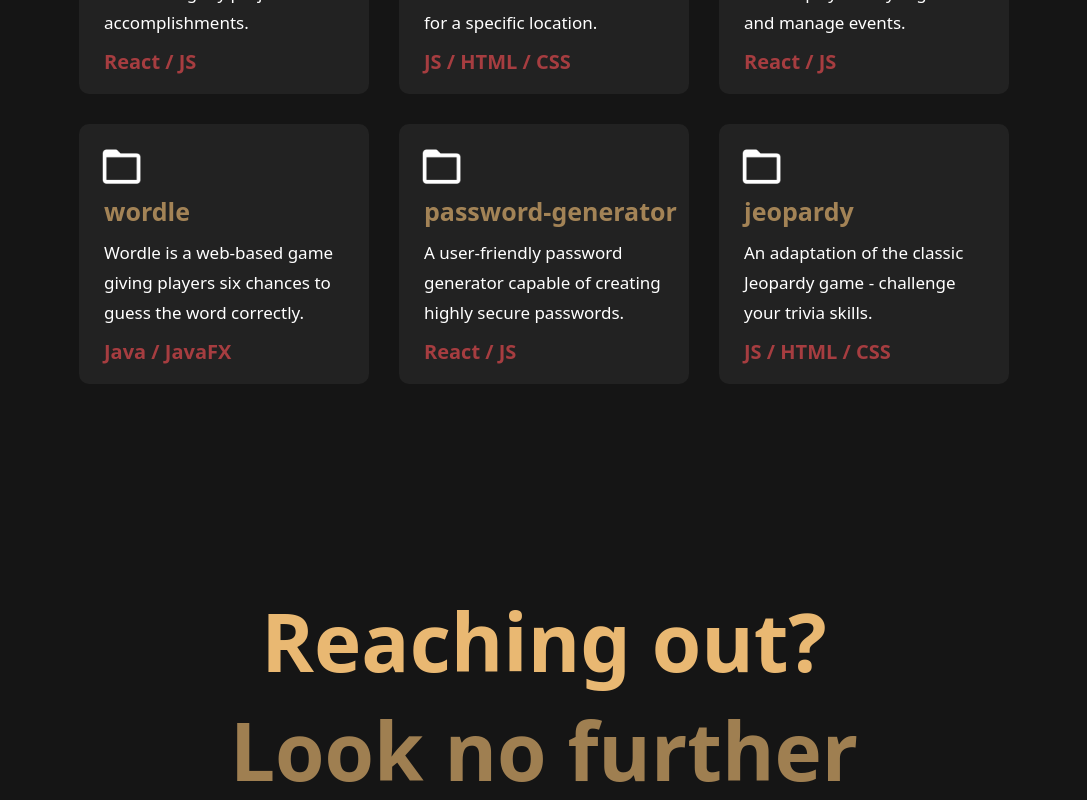
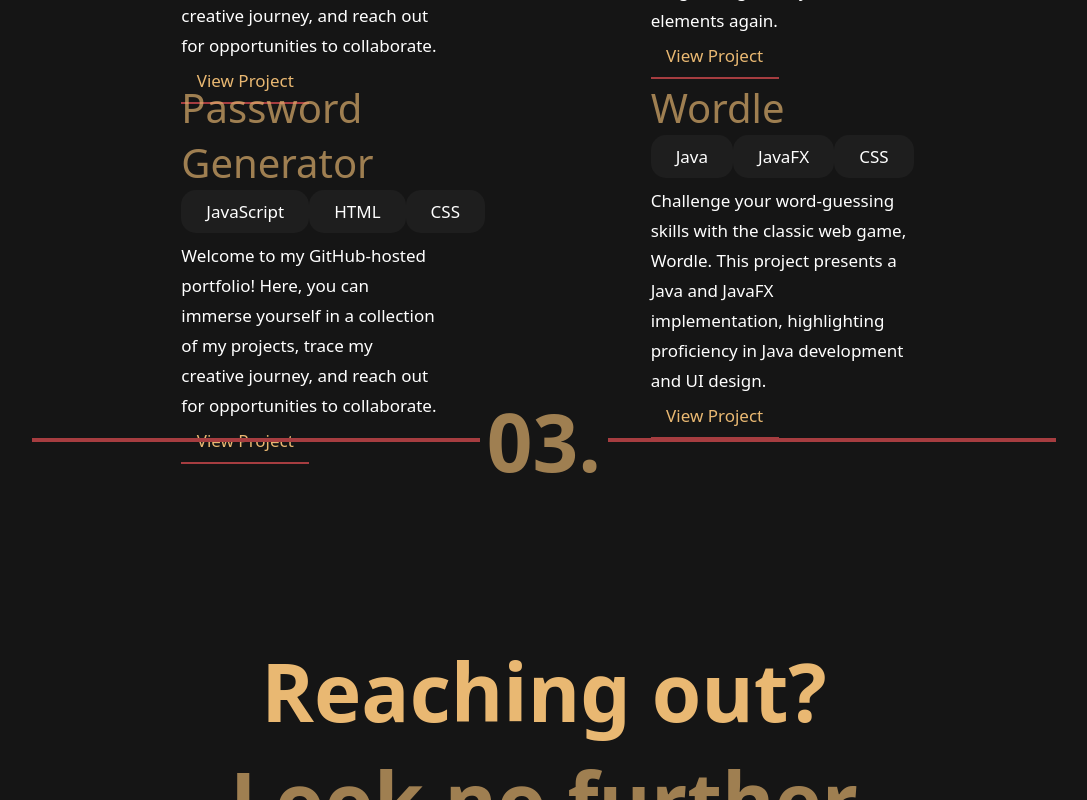
Before and after one commit to jegirhiny/jegirhiny.github.io, a React (Create React App) app: page / in a window 1280 px wide. Shown: the part 2000-2800 px from the top of the page, without its empty margins (96-1183 px from the left). Built offline with nearby package versions, Linux system fonts and the light colour scheme.

Commit message:
ui overhaul - landing, about, projects, and footer updated

```diff
--- a/src/App.css
+++ b/src/App.css
@@ -63,6 +63,7 @@ a {
 
 .contact-section {
   height: 95vh;
+  width: 80vw;
 }
 
 .footer-section {
--- a/src/App.js
+++ b/src/App.js
@@ -7,6 +7,7 @@ import Projects from './components/featured-projects/featured-projects.component
 import Contact from './components/contact/contact.component';
 import Footer from './components/footer/footer.component';
 import './App.css';
+import Heading from './components/heading/heading.component';
 
 function App() {
   return (
@@ -17,12 +18,15 @@ function App() {
           <Landing />
         </div>
         <div className='section' id='about'>
+        <Heading text='01.'/>
           <About />
         </div>
         <div className='section' id='projects'>
+          <Heading text='02.'/>
           <Projects />
         </div>
         <div className='contact-section' id='contact'>
+        <Heading text='03.'/>
           <Contact />
         </div>
         <div className='footer-section'>
--- a/src/components/about/about.styles.css
+++ b/src/components/about/about.styles.css
@@ -4,7 +4,7 @@
     justify-content: center;
     align-content: center;
     flex-wrap: wrap;
-    height: inherit;
+    height: 90vh;
 }
 
 .about-me-background a {
--- a/src/components/contact/contact.component.jsx
+++ b/src/components/contact/contact.component.jsx
@@ -6,11 +6,11 @@ const ContactInfo = () => {
             <h1>Reaching out?</h1>
             <h2>Look no further</h2>
             <p>
-                I'm actively seeking opportunities and open to connecting.
-                <br></br>
-                Don't hesitate to reach out if you have questions, want to engage in casual conversations, or explore potential collaborations.
+                Open to new connections and opportunities!
+                <br />
+                Feel free to reach out for questions, casual chats, or potential collaborations.
             </p>
-            <a href='mailto:jegirhiny@gmail.com' className='contact-me-button'>Say hello</a>
+            <a href='mailto:jegirhiny@gmail.com' className='contact-me-button'>Say "hello"</a>
         </div>
     );
 }
--- a/src/components/contact/contact.styles.css
+++ b/src/components/contact/contact.styles.css
@@ -4,15 +4,17 @@
     align-items: center;
     flex-direction: column;
     text-align: center;
-    height: inherit;
+    height: 85vh;
 }
 
 .contact-me-button {
     text-decoration: none;
     border: 2px solid #A63D40;
-    border-radius: 5px;
     color: #E9B872;
-    padding: 20px;
+    padding: 20px 0;
+    width: 650px;
+    margin-top: 1vh;
+    font-size: 17px;
     transition: all 300ms ease-in;
 }
 
--- a/src/components/featured-projects/featured-projects.component.jsx
+++ b/src/components/featured-projects/featured-projects.component.jsx
@@ -3,20 +3,34 @@ import './featured-projects.styles.css';
 
 const Projects = () => {
     return(
-        <section className='projects-container'>
-            <div className='projects-header-text'>
-                <h1>Noteworthy Work</h1>
-                <h2>Peak into the <a href='https://github.com/jegirhiny' className='vault'>vault</a></h2>
+        <div className='projects-container'>
+            <div className='projects-div'>
+                <ProjectItem
+                    title="Developer Portfolio"
+                    desc="Welcome to my GitHub-hosted portfolio! Here, you can immerse yourself in a collection of my projects, trace my creative journey, and reach out for opportunities to collaborate."
+                    tech={["React", "JavaScript", "CSS"]}
+                    link="https://github.com/jegirhiny/jegirhiny.github.io"
+                />
+                <ProjectItem
+                    title="Weather App"
+                    desc="Get weather forecasts, current conditions, and more, all in one convenient place. Plan confidently, access accurate weather data, and never be caught off guard by the elements again."
+                    tech={["API", "JavaScript", "HTML", "CSS"]}
+                    link="https://github.com/jegirhiny/weather-app"
+                />
+                <ProjectItem
+                    title="Password Generator"
+                    desc="Welcome to my GitHub-hosted portfolio! Here, you can immerse yourself in a collection of my projects, trace my creative journey, and reach out for opportunities to collaborate."
+                    tech={["JavaScript", "HTML", "CSS"]}
+                    link="https://github.com/jegirhiny/jegirhiny.github.io"
+                />
+                <ProjectItem
+                    title="Wordle"
+                    desc="Challenge your word-guessing skills with the classic web game, Wordle. This project presents a Java and JavaFX implementation, highlighting proficiency in Java development and UI design."
+                    tech={["Java", "JavaFX", "CSS"]}
+                    link=""
+                />
             </div>
-            <div className='projects-div'>
-                <ProjectItem title="personal-portfolio" description="My personal portfolio showcasing my projects and accomplishments." technologies="React / JS" />
-                <ProjectItem title="weather-app" description="Allows users to check the current weather and forecast for a specific location." technologies="JS / HTML / CSS" />
-                <ProjectItem title="calendar" description="A sleek calendar application that helps you stay organized and manage events." technologies="React / JS" />
-                <ProjectItem title="wordle" description="Wordle is a web-based game giving players six chances to guess the word correctly." technologies="Java / JavaFX" />
-                <ProjectItem title="password-generator" description="A user-friendly password generator capable of creating highly secure passwords." technologies="React / JS" />
-                <ProjectItem title="jeopardy" description="An adaptation of the classic Jeopardy game - challenge your trivia skills." technologies="JS / HTML / CSS" />
-            </div>
-        </section>
+        </div>
     );
 }
 
--- a/src/components/featured-projects/featured-projects.styles.css
+++ b/src/components/featured-projects/featured-projects.styles.css
@@ -1,9 +1,9 @@
 .projects-container {
     display: flex;
+    flex-direction: row;
     justify-content: center;
     flex-wrap: wrap;
-    align-content: center;
-    height: inherit;
+    height: 90vh;
 }
 
 .special-text {
@@ -14,8 +14,9 @@
 
 .projects-div {
     display: flex;
+    justify-content: space-evenly;
     flex-wrap: wrap;
-    width: 960px;
+    width: 80vw;
 }
 
 .vault {
--- /dev/null
+++ b/src/components/heading/heading.component.jsx
@@ -0,0 +1,13 @@
+import './heading.styles.css';
+
+const Heading = ({ text }) => {
+    return (
+        <div style={{display: 'flex', alignItems: 'center', height: '10vh'}}>
+            <div className="line"></div>
+            <h2 className='text'>{ text }</h2>
+            <div className="line"></div>
+        </div>
+    );
+}
+
+export default Heading;
--- /dev/null
+++ b/src/components/heading/heading.styles.css
@@ -0,0 +1,9 @@
+.line {
+    background-color: #A63D40;
+    height: 0.5vh;
+    width: 35vw;
+}
+
+.text {
+    width: 10vw;
+}
--- a/src/components/project-item/project-item.components.jsx
+++ b/src/components/project-item/project-item.components.jsx
@@ -1,12 +1,18 @@
 import './project-item.styles.css';
 
-const ProjectItem = ({ title, description, technologies}) => {
+const ProjectItem = ({ title, desc, tech, link}) => {
     return (
         <div className='projects-div-inner'>
-            <img src='../images/folder-logo.png'></img>
-            <h2>{title}</h2>
-            <p>{description}</p>
-            <h3>{technologies}</h3>
+            <h2>{ title }</h2>
+            <div className='row'>
+                {tech.map((item, index) => {
+                    return(
+                        <h3 key={index} className='tech-item'>{ item }</h3>
+                    )
+                })}
+            </div>
+            <p>{ desc }</p>
+            <a href={ link } className='github'>View Project</a>
         </div>
     )
 }
--- a/src/components/project-item/project-item.styles.css
+++ b/src/components/project-item/project-item.styles.css
@@ -1,27 +1,54 @@
 .projects-div-inner {
-    width: 290px;
-    height: 260px;
-    border-radius: 10px;
-    background-color: #222222;
-    margin: 15px;
-}
-
-.projects-div-inner * {
-    margin-left: 25px;
-}
-
-.projects-div-inner img {
-    margin: 20px 0 0 20px;
-    width: 45px;
+    display: flex;
+    justify-content: space-evenly;
+    flex-direction: column;
+    margin: 5vh 5vw;
+    width: 20vw;
+    height: 35vh;
 }
 
 .projects-div-inner h2 {
-    font-size: 25px;
+    font-weight: 400;
+    font-size: 40px;
     text-align: left;
 }
 
+.projects-div-inner h3 {
+    font-size: 17px;
+    margin: 0;
+    text-align: center;
+}
+
 .projects-div-inner p {
-    margin: 10px 25px;
     font-size: 17px;
     width: fit-content;
 }
+
+.row {
+    width: inherit;
+    display: flex;
+    justify-content: space-between;
+}
+
+.tech-item {
+    font-weight: 400;
+    background-color: #1e1e1e;
+    width: fit-content;
+    border-radius: 15px;
+    color: #FFFFFF;
+    padding: 10px 25px;
+}
+
+.github {
+    text-align: center;
+    width: 10vw;
+    text-decoration: none;
+    border-bottom: 2px solid #A63D40;
+    font-size: 17px;
+    padding-bottom: 10px;
+    color: #E9B872;
+}
+
+.github:hover {
+    opacity: .8;
+}
--- a/src/components/social-bar-left/social-bar-left.component.jsx
+++ b/src/components/social-bar-left/social-bar-left.component.jsx
@@ -6,11 +6,11 @@ const SocialBarLeft = () => {
             <a href='https://github.com/jegirhiny'>
                 <img src='../images/github-logo-240.png' alt='GitHub'/>
             </a>
+            <a href='https://www.linkedin.com/in/jegirhiny/'>
+                <img src='../images/linkedin-logo-240.png' alt='Instagram'/>
+            </a>
             <a href='mailto:jegirhiny@gmail.com'>
                 <img src='../images/envelope-regular-240.png' alt='Gmail'/>
-            </a>
-            <a href='https://www.linkedin.com/in/jegirhiny/'>
-                <img src='../images/linkedin-logo-240.png' alt='Instagram'/>
             </a>
             <div className='vertical-left'></div>
         </div>
```
